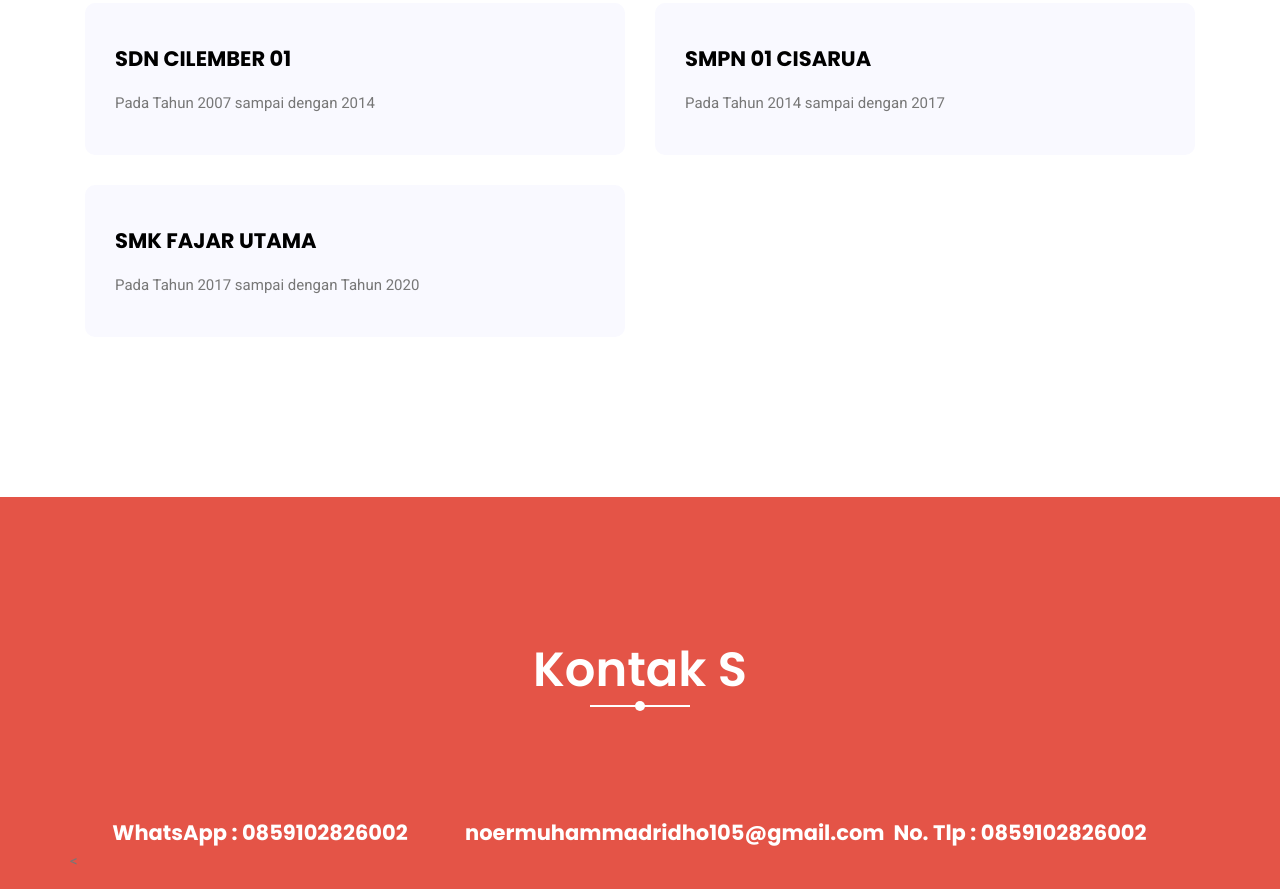
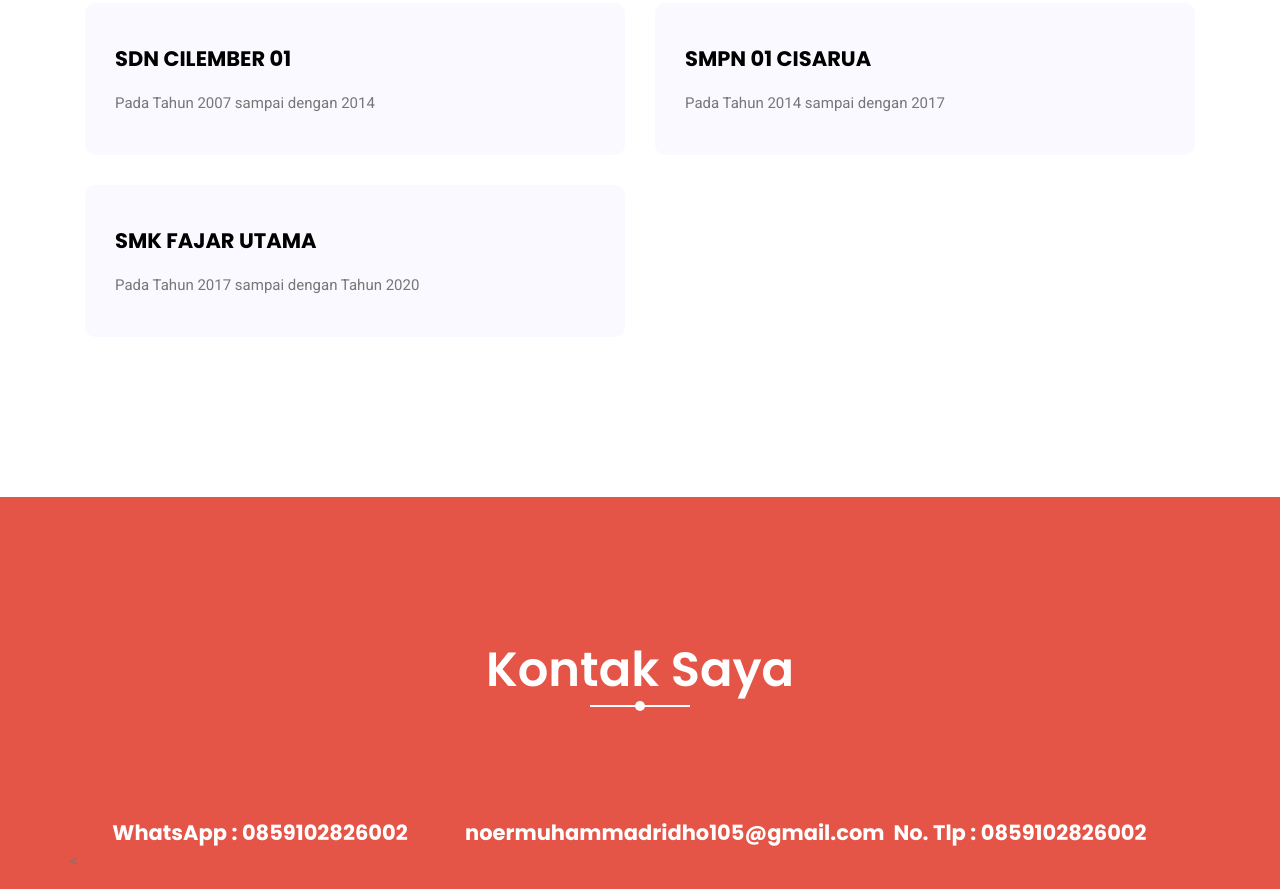
Before and after one commit to ridhomuhammad/portofollio, a plain HTML site: page index.html in a window 1280 px wide. Shown: the part 3299-4188 px from the top of the page. Drawn offline with nearby package versions, Linux system fonts and the light colour scheme; some packages are replaced by stand-ins of ours.

Commit message:
uploadportfolio

```diff
--- a/index.html
+++ b/index.html
@@ -332,7 +332,7 @@
 			<div class="row">
 				<div class="col-lg-12">
 					<div class="contact-title">
-						<h2>Kontak S</h2>
+						<h2>Kontak Saya</h2>
 						<p></p>
 					</div>
 				</div>
```
